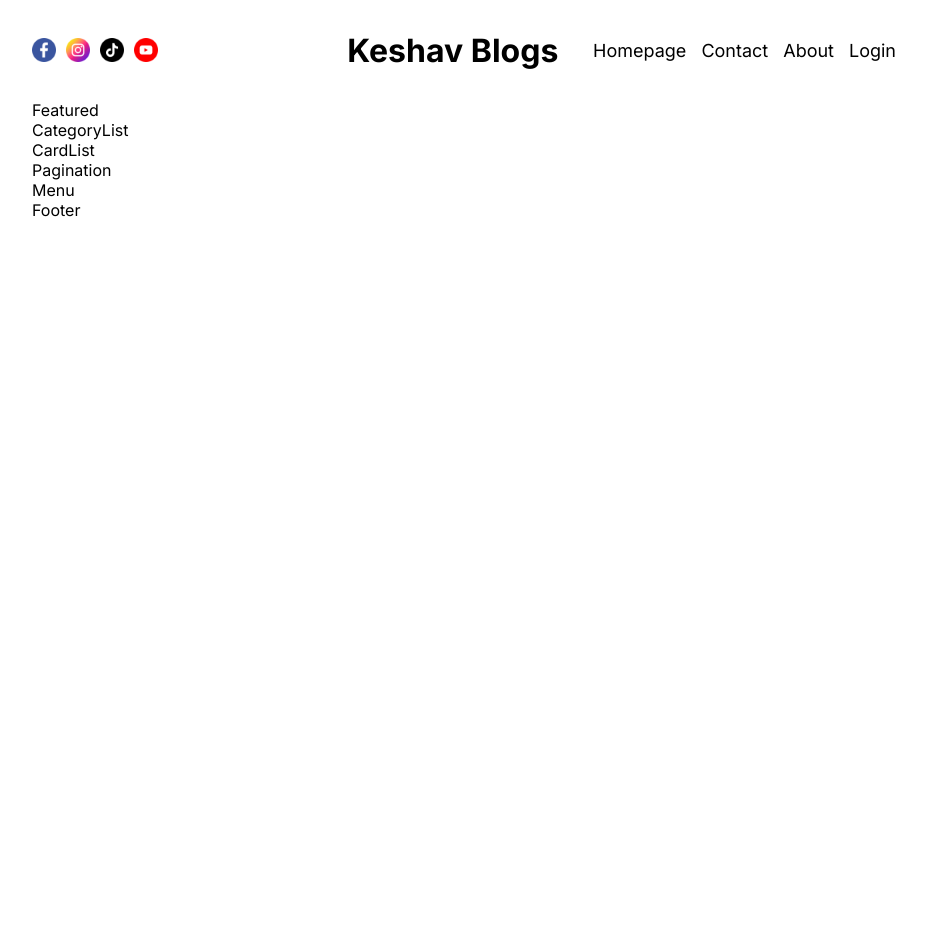
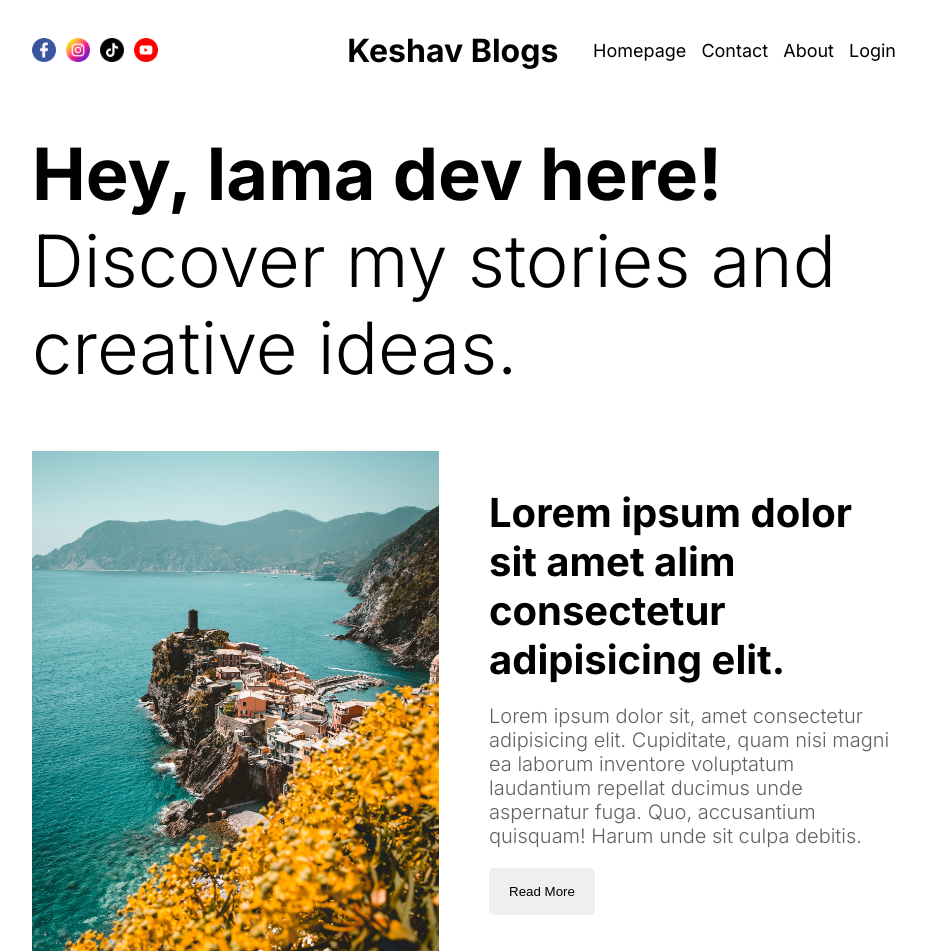
Before and after one commit to KeshavSaraogi/blog, a Next.js app: page / in a window 1280 px wide. Shown: the top 952 px of the page, without its empty margins (176-1102 px from the left). Before the commit the page ends 800 px from the top, so only its background shows below. Built offline with nearby package versions, Linux system fonts and the light colour scheme.

Commit message:
UI
-- AuthLinks Component
-- Featured Component

```diff
--- a/src/app/globals.css
+++ b/src/app/globals.css
@@ -54,11 +54,13 @@
       max-width: 1366px;
     }
 }
+
 @media screen and (max-width: 1280px) {
     .wrapper {
       max-width: 1024px;
     }
 }
+
 @media screen and (max-width: 1024px) {
     .wrapper {
       max-width: 768px;
@@ -66,11 +68,13 @@
       padding-right: 40px;
     }
 }
+
 @media screen and (max-width: 768px) {
     .wrapper {
       max-width: 640px;
     }
 }
+
 @media screen and (max-width: 640px) {
     .wrapper {
       max-width: 475px;
--- a/src/components/authLinks/AuthLinks.jsx
+++ b/src/components/authLinks/AuthLinks.jsx
@@ -1,7 +1,7 @@
 "use client"
 
+import { useState } from 'react'
 import Link from "next/link"
-import { useState } from 'react'
 import styles from './authLinks.module.css'
 
 const AuthLinks = () => {
@@ -26,14 +26,14 @@
       {open && (
         <div className={styles.responsiveMenu}>
         <Link href="/">Homepage</Link>
-          <Link href="/about">About</Link>
-          <Link href="/contact">Contact</Link>
+        <Link href="/">About</Link>
+        <Link href="/">Contact</Link>
         {status === "notauthenticated" ? (
           <Link href="/login">Login</Link>
         ) : (
           <>
             <Link href="/write">Write</Link>
-              <span className={styles.link}>Login</span>
+            <span className={styles.link}>Logout</span>
           </>
         )}
         </div>
--- a/src/components/featured/Featured.jsx
+++ b/src/components/featured/Featured.jsx
@@ -1,9 +1,30 @@
-import React from 'react'
+import React from "react";
+import styles from "./featured.module.css";
+import Image from "next/image";
 
 const Featured = () => {
-    return (
-        <div className="">Featured</div>
-    )
-}
+  return (
+    <div className={styles.container}>
+      <h1 className={styles.title}>
+        <b>Hey, lama dev here!</b> Discover my stories and creative ideas.
+      </h1>
+      <div className={styles.post}>
+        <div className={styles.imgContainer}>
+          <Image src="/view.jpeg" alt="" fill className={styles.image} />
+        </div>
+        <div className={styles.textContainer}>
+          <h1 className={styles.postTitle}>Lorem ipsum dolor sit amet alim consectetur adipisicing elit.</h1>
+          <p className={styles.postDesc}>
+            Lorem ipsum dolor sit, amet consectetur adipisicing elit.
+            Cupiditate, quam nisi magni ea laborum inventore voluptatum
+            laudantium repellat ducimus unde aspernatur fuga. Quo, accusantium
+            quisquam! Harum unde sit culpa debitis.
+          </p>
+          <button className={styles.button}>Read More</button>
+        </div>
+      </div>
+    </div>
+  );
+};
 
-export default Featured
+export default Featured;
--- a/src/components/featured/featured.module.css
+++ b/src/components/featured/featured.module.css
@@ -0,0 +1,77 @@
+.container {
+    margin-top: 30px;
+}
+
+.title {
+    font-size: 96px;
+    font-weight: 300;
+}
+
+.post {
+    margin-top: 60px;
+    display: flex;
+    align-items: center;
+    gap: 50px;
+}
+
+.imgContainer {
+    flex: 1;
+    height: 500px;
+    position: relative;
+}
+
+.image {
+    object-fit: cover;
+}
+
+.textContainer {
+    flex: 1;
+    display: flex;
+    flex-direction: column;
+    gap: 20px;
+}
+
+.postTitle {
+    font-size: 40px;
+}
+
+.postDesc {
+    font-size: 20px;
+    font-weight: 300;
+    color: var(--softTextColor);
+}
+
+.button {
+    padding: 16px 20px;
+    border: none;
+    border-radius: 5px;
+    width: max-content;
+}
+
+@media screen and (max-width: 1280px) {
+    .title {
+      font-size: 72px;
+    }
+}
+
+@media screen and (max-width: 1024px) {
+    .title {
+      font-size: 64px;
+    }
+
+    .imgContainer {
+      display: none;
+    }
+}
+
+@media screen and (max-width: 768px) {
+    .title {
+      font-size: 48px;
+    }
+}
+
+@media screen and (max-width: 640px) {
+    .title {
+      font-size: 36px;
+    }
+}
```
Also changed, not shown: public/view.jpeg (added), src/components/authLinks/authLinks.module.css (line endings or trailing spaces). Lines whose indentation alone changed are shown as unchanged.
